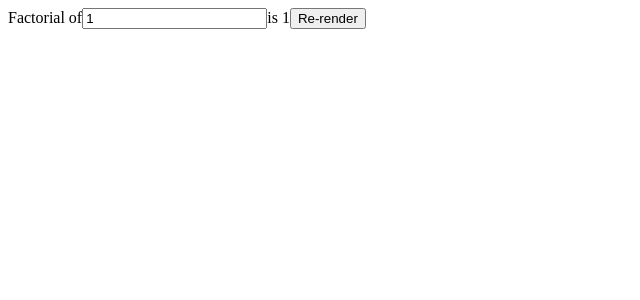
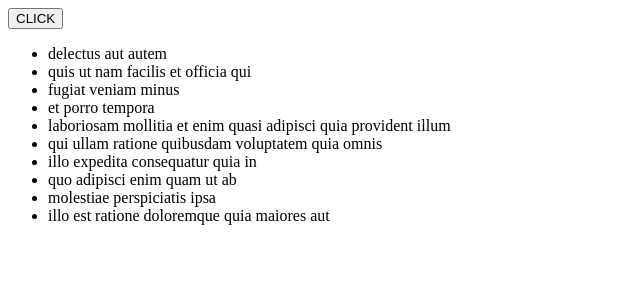
Before and after one commit to RamEmmadi/react-bextjb, a React (Create React App) app: page / in a window 1280 px wide. Shown: the top 300 px of the page, without its empty margins (0-640 px from the left). Built offline with nearby package versions, Linux system fonts and the light colour scheme.

Commit message:
2 files modified, 2 added

```diff
--- a/src/App.js
+++ b/src/App.js
@@ -1,31 +1,11 @@
 import React, { useState, useEffect, useReducer } from 'react';
 import './style.css';
-
-function factorialOf(n) {
-  console.log('factorialOf(n) called!');
-  return n <= 0 ? 1 : n * factorialOf(n - 1);
-}
+import MyParent from './MyParent.js';
 
 export default function App() {
-  const [number, setNumber] = useState(1);
-  const [inc, setInc] = useState(0);
-
-  const factorial = React.useMemo(() => factorialOf(number), [number]);
-
-  const onChange = ({ target }) => {
-    setNumber(target.value);
-  };
-
-  const onClick = () => {
-    setInc(inc + 1);
-  };
-
   return (
     <div>
-      Factorial of
-      <input type="number" value={number} onChange={onChange} />
-      is {factorial}
-      <button onClick={onClick}>Re-render</button>
+      <MyParent />
     </div>
   );
 }
--- /dev/null
+++ b/src/MyBigList.js
@@ -0,0 +1,14 @@
+import React from 'react';
+
+const MyBigList = ({ listItems, handleClick }) => {
+  console.log('MyBigList ; recreated');
+  return (
+    <ul>
+      {listItems?.map((item) => {
+        return <li onClick={handleClick}>{item.title}</li>;
+      })}
+    </ul>
+  );
+};
+
+export default React.memo(MyBigList);
--- /dev/null
+++ b/src/MyParent.js
@@ -0,0 +1,90 @@
+import React from 'react';
+import MyBigList from './MyBigList';
+
+const listItems = [
+  {
+    userId: 1,
+    id: 1,
+    title: 'delectus aut autem',
+    completed: false,
+  },
+  {
+    userId: 1,
+    id: 2,
+    title: 'quis ut nam facilis et officia qui',
+    completed: false,
+  },
+  {
+    userId: 1,
+    id: 3,
+    title: 'fugiat veniam minus',
+    completed: false,
+  },
+  {
+    userId: 1,
+    id: 4,
+    title: 'et porro tempora',
+    completed: true,
+  },
+  {
+    userId: 1,
+    id: 5,
+    title: 'laboriosam mollitia et enim quasi adipisci quia provident illum',
+    completed: false,
+  },
+  {
+    userId: 1,
+    id: 6,
+    title: 'qui ullam ratione quibusdam voluptatem quia omnis',
+    completed: false,
+  },
+  {
+    userId: 1,
+    id: 7,
+    title: 'illo expedita consequatur quia in',
+    completed: false,
+  },
+  {
+    userId: 1,
+    id: 8,
+    title: 'quo adipisci enim quam ut ab',
+    completed: true,
+  },
+  {
+    userId: 1,
+    id: 9,
+    title: 'molestiae perspiciatis ipsa',
+    completed: false,
+  },
+  {
+    userId: 1,
+    id: 10,
+    title: 'illo est ratione doloremque quia maiores aut',
+    completed: true,
+  },
+];
+
+const MyParent = () => {
+  const [status, setStatus] = React.useState(0);
+  const clickHandler = React.useCallback(
+    (event) => {
+      console.log('clicked : ', event.currentTarget);
+    },
+    [listItems]
+  );
+
+  return (
+    <div>
+      <button
+        onClick={() => {
+          setStatus(!status);
+        }}
+      >
+        CLICK
+      </button>
+      <MyBigList listItems={listItems} handleClick={clickHandler} />
+    </div>
+  );
+};
+
+export default MyParent;
```
Also changed, not shown: reactjs/react-hooks.md (+31 -1 lines).
